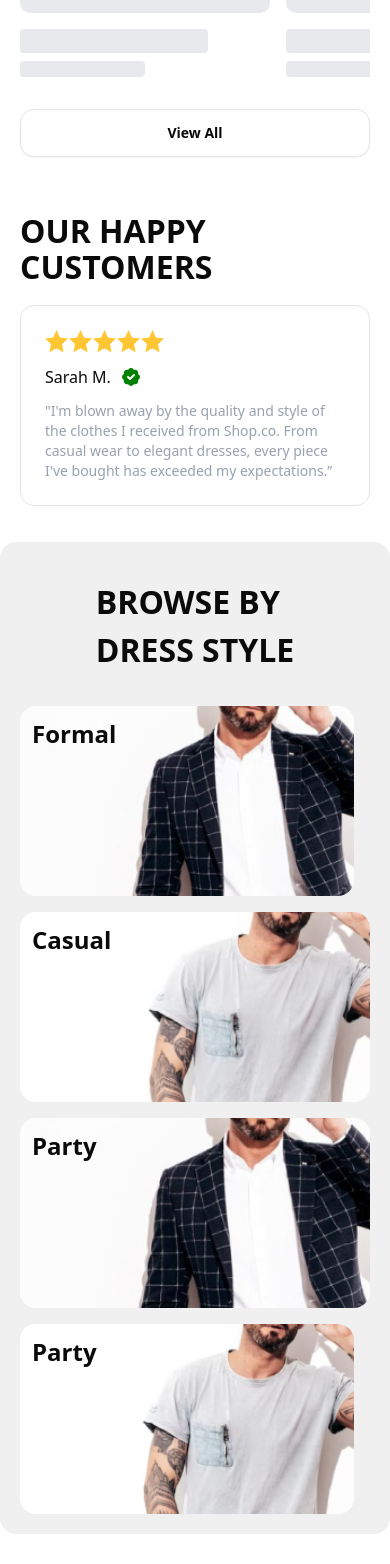
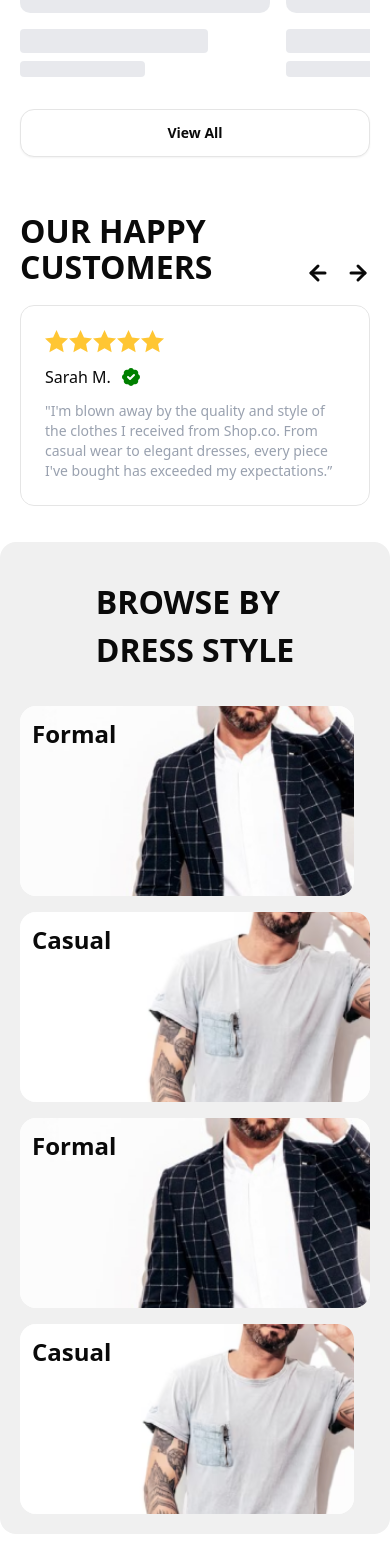
Before and after one commit to Vaden89/fullstack-ecommerce-app, a Next.js app in the folder client/: page / in a window 390 px wide. Shown: the part 1785-3349 px from the top of the page. Built offline with nearby package versions, Linux system fonts and the light colour scheme.

Commit message:
fix: made the categories section full from an array of categories

```diff
--- a/client/src/components/navbar.tsx
+++ b/client/src/components/navbar.tsx
@@ -60,6 +60,7 @@ const DesktopSearchComponent = () => {
         className="w-full h-full bg-transparent outline-none"
         type="text"
         placeholder="Search..."
+        aria-label="Search for products"
       />
     </div>
   );
--- a/client/src/components/sections/browse-categories.tsx
+++ b/client/src/components/sections/browse-categories.tsx
@@ -1,6 +1,25 @@
+import { cn } from "@/lib/utils";
 import Image from "next/image";
 
 export const BrowseCategoriesSection = () => {
+  const categories = [
+    {
+      name: "Formal",
+      image: "formal.png",
+    },
+    {
+      name: "Casual",
+      image: "casual.png",
+    },
+    {
+      name: "Formal",
+      image: "formal.png",
+    },
+    {
+      name: "Casual",
+      image: "casual.png",
+    },
+  ];
   return (
     <section className="flex justify-center items-center">
       <div className="w-full sm:w-4/5 h-full p-5 flex flex-col gap-4 items-center bg-[#F0F0F0] rounded-2xl sm:gap-2">
@@ -8,18 +27,14 @@ export const BrowseCategoriesSection = () => {
           BROWSE BY <br className="sm:hidden" /> DRESS STYLE
         </span>
         <div className="w-full grid grid-cols-1 sm:grid-cols-3 gap-4">
-          <CategoryCard title="Formal" image="formal.png" />
-          <CategoryCard
-            title="Casual"
-            image="casual.png"
-            className="col-span-2"
-          />
-          <CategoryCard
-            title="Party"
-            image="formal.png"
-            className="col-span-2"
-          />
-          <CategoryCard title="Party" image="casual.png" />
+          {categories.map((category, index) => (
+            <CategoryCard
+              key={index}
+              title={category.name}
+              image={category.image}
+              className={`${index === 1 || index === 2 ? "col-span-2" : ""}`}
+            />
+          ))}
         </div>
       </div>
     </section>
@@ -37,7 +52,10 @@ const CategoryCard = ({
 }) => {
   return (
     <div
-      className={`w-full h-[190px] bg-white relative p-3 rounded-2xl ${className}`}
+      className={cn(
+        `w-full h-[190px] bg-white relative p-3 rounded-2xl`,
+        className,
+      )}
     >
       <span className="font-bold text-2xl z-10 relative">{title}</span>
       <Image
--- a/client/src/components/sections/testimonials.tsx
+++ b/client/src/components/sections/testimonials.tsx
@@ -9,9 +9,9 @@ export const TestimonialSection = () => {
   const scroll = (direction: "left" | "right") => {
     if (scrollContainer.current) {
       const container = scrollContainer.current;
-      const scrollAmount = container.clientWidth / 2;
+      const scrollAmount = container.clientWidth;
 
-      container.scrollTo({
+      container.scrollBy({
         left: direction === "left" ? -scrollAmount : scrollAmount,
         behavior: "smooth",
       });
@@ -24,7 +24,7 @@ export const TestimonialSection = () => {
         <span className="text-[32px] leading-9 font-bold">
           OUR HAPPY <br className="sm:hidden" /> CUSTOMERS
         </span>
-        <div className="hidden sm:flex items-center gap-4">
+        <div className="flex items-center gap-4">
           <button
             onClick={() => scroll("left")}
             aria-label="Previous Testimonial"
```
